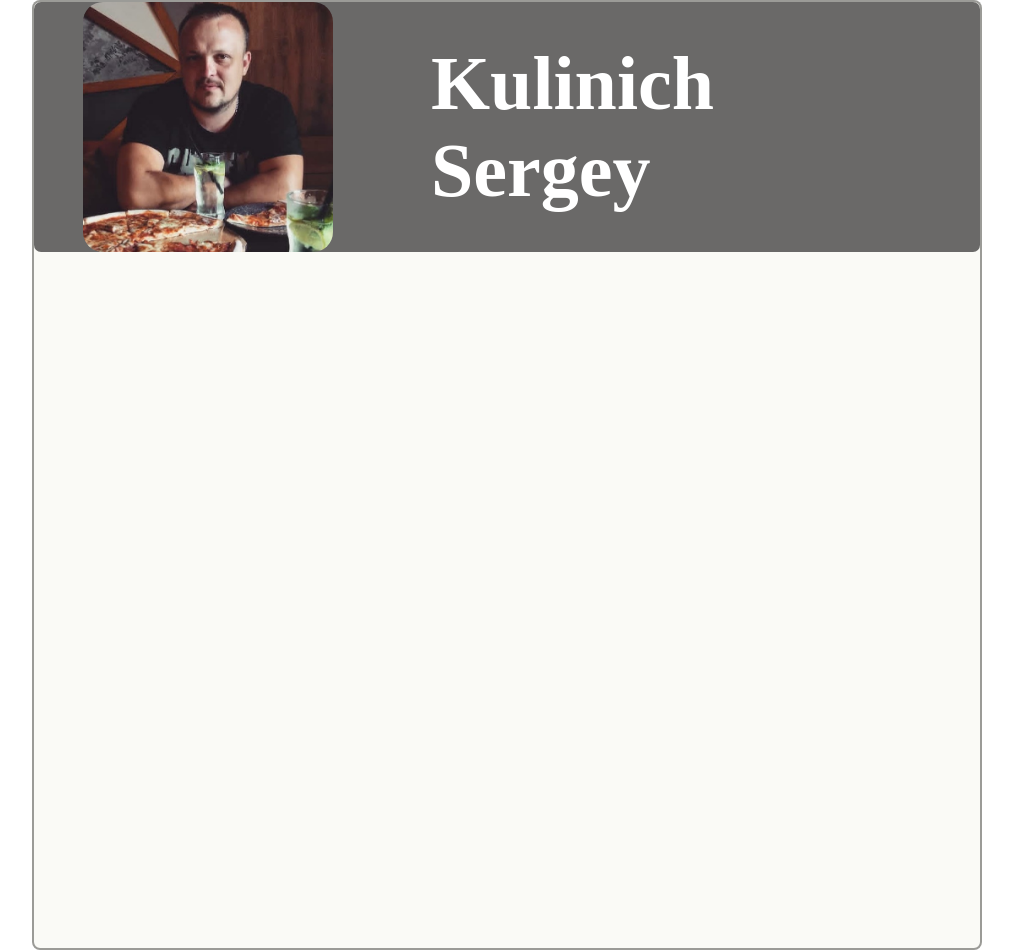
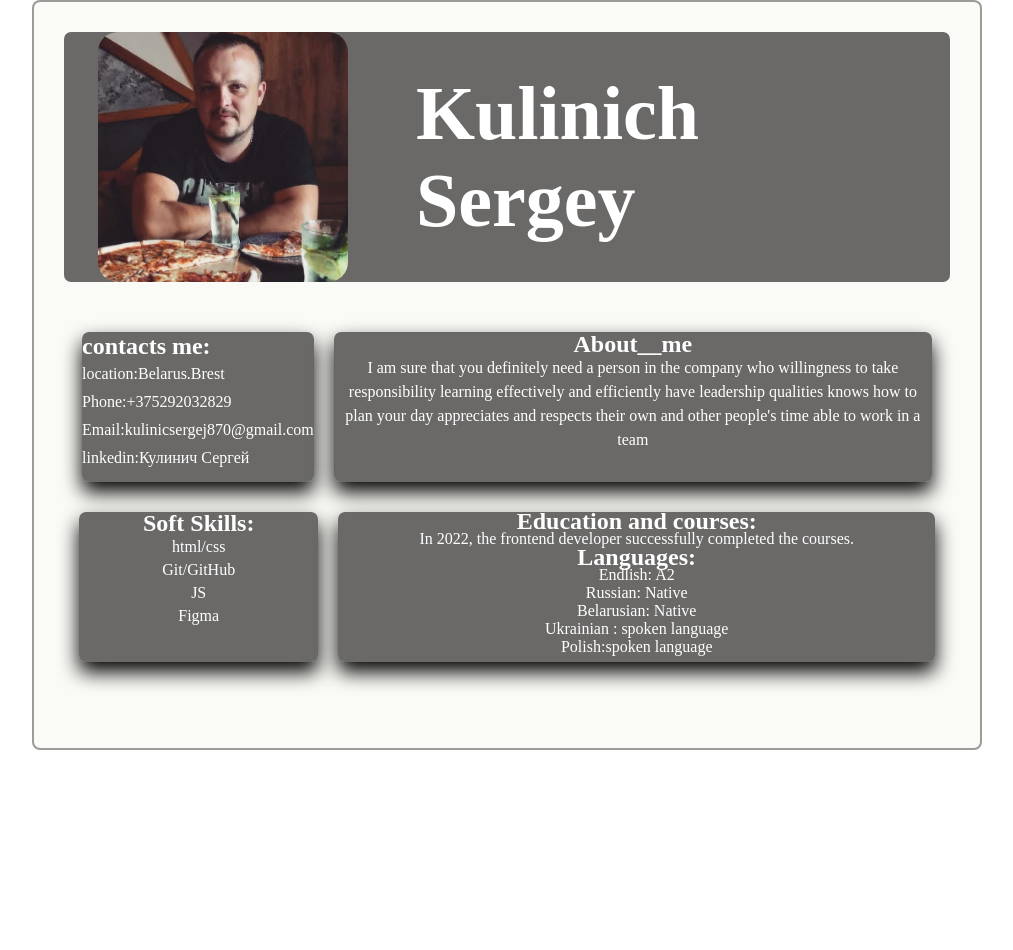
Before and after one commit to kulinicsergej/rsschool-cv, a plain HTML site: page index.html in a window 1280 px wide. Shown: the whole page, without its empty margins (133-1146 px from the left). After the commit the page ends 800 px from the top, so only its background shows below. Drawn offline with Linux system fonts and the light colour scheme.

Commit message:
feat:add html and css

```diff
--- a/index.html
+++ b/index.html
@@ -18,6 +18,55 @@
     <h1>Kulinich Sergey</h1>
 </div>
 </header>
+<div class="main__block">
+<div class="contact__me">
+   <ul class="contact__item"><h2>contacts me:</h2>
+      <li class="item">location:Belarus.Brest</li>
+      <li class="item">Phone:+375292032829</li>
+      <li class="item">Email:kulinicsergej870@gmail.com</li>
+      <li class="item">linkedin:Кулинич Сергей</li>
+   </ul>
+
+  </div>
+  <div class="About__me">
+    <h2>About__me</h2>
+    <p>
+    I am sure that you definitely need a person in the company who
+willingness to take responsibility
+learning effectively and efficiently
+have leadership qualities
+knows how to plan your day
+appreciates and respects their own and other people's time able to work in a team
+</p>
+  </div>
+</div>
+<footer class="footer">
+  <div class="footer__left">
+    <ul><h2>Soft Skills:</h2>
+      <li>html/css</li>
+      <li>Git/GitHub</li>
+      <li>JS</li>
+      <li>Figma</li>
+    </ul>
+  </div>
+  <div class="footer__ridth">
+    <h2>Education and courses:</h2>
+    <p>
+    In 2022, the frontend developer successfully completed the courses.
+  </p>
+  <h2>Languages:</h2>
+  <ul>
+    <li>Endlish: A2</li>
+    <li>Russian: Native</li>
+    <li>Belarusian: Native</li>
+    <li>Ukrainian : spoken language</li>
+    <li>Polish:spoken language</li>
+  </ul>
+</div>
+
+</footer>
+
+</div>
 </div>
 </body>
 </html>
--- a/style.css
+++ b/style.css
@@ -11,7 +11,7 @@
 }
 .wrapper{
   width: 950px ;
-  height: 950px;
+  height: 750px;
   background-color: rgba(244, 244, 236, 0.45);
   margin: 0 auto;
   border:2px solid  rgba(39, 39, 37, 0.45);
@@ -24,6 +24,7 @@
   align-items: center;
   background-color: rgba(34, 33, 33, 0.663);
   border-radius: 7px;
+  margin: 30px;
 
 }
 .foto{
@@ -38,3 +39,74 @@ border-radius: 20px;
  color: white;
 font-size: 38px;
 }
+.main__block{
+  display: flex;
+  width: 850px;
+
+  margin: 0 auto;
+  justify-content:space-between;
+
+
+}
+.contact__me{
+width: 250px;
+height: 150px;
+
+ background-color:  rgba(34, 33, 33, 0.663);
+ box-shadow: 0px 10px 20px rgba(0, 0, 0,4);
+ line-height: 14px;
+ color: white;
+ margin-top: 20px;
+ border-radius: 7px;
+ list-style-type: none;
+ line-height: 28px;
+}
+ul{
+  list-style-type: none;
+}
+.About__me {
+  background-color:  rgba(34, 33, 33, 0.663);
+  border-radius: 7px;
+  align-items: center;
+  text-align: center;
+  justify-content: center;
+  color: white;
+  box-shadow: 0px 10px 20px rgba(0, 0, 0,4);
+  margin-top: 20px;
+  margin-left: 20px;
+  line-height: 24px;
+}
+.footer{
+  display: flex;
+  justify-content: space-between;
+}
+
+.footer__left{
+margin-top: 30px;
+  width: 240px;
+height: 150px;
+box-shadow: 0px 10px 20px rgba(0, 0, 0,4);
+background-color:  rgba(34, 33, 33, 0.663);
+color: white;
+border-radius: 7px;
+margin-left: 45px;
+text-align: center;
+align-items: center;
+line-height: 23px;
+}
+.footer__ridth{
+  width: 598px;
+  height: 150px;
+  background-color:  rgba(34, 33, 33, 0.663);
+  border-radius: 7px;
+  align-items: center;
+  text-align: center;
+  justify-content: center;
+  color: white;
+  box-shadow: 0px 10px 20px rgba(0, 0, 0,4);
+  margin-top: 30px;
+  margin-left: 20px;
+  line-height: 18px;
+  margin-right: 45px;
+
+}
```
